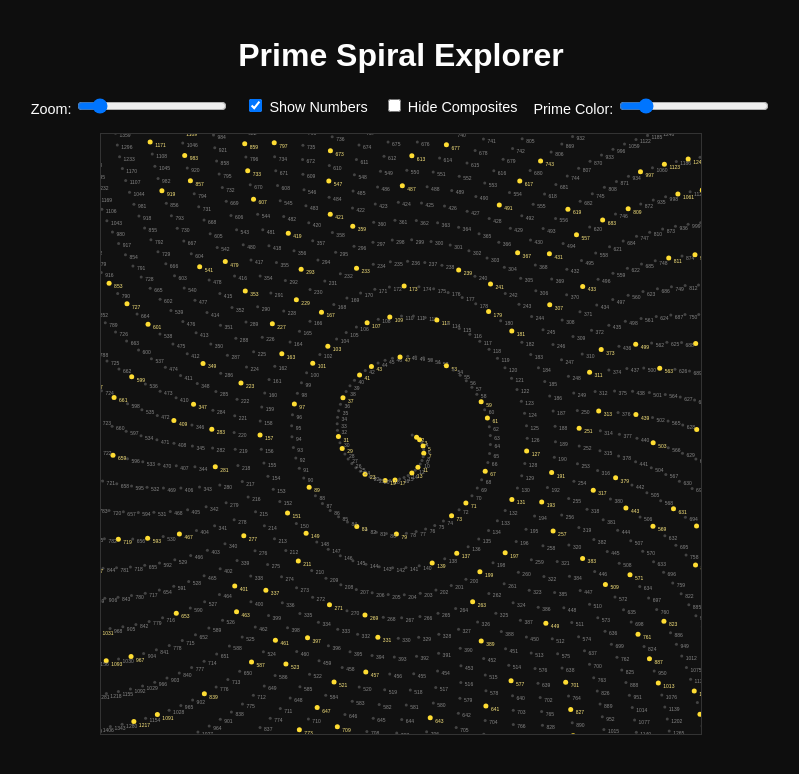
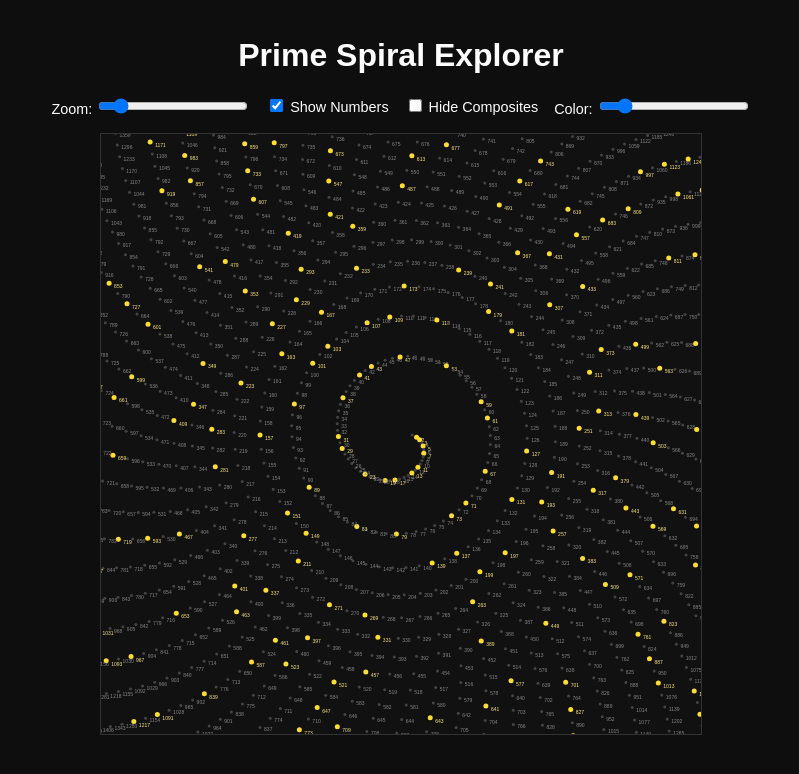
Before and after one commit to EcoKyle/PrimeSpiralExplorer, a plain HTML site: page index.html in a window 1280 px wide. Shown: the whole page, without its empty margins (239-1038 px from the left). Drawn offline with Linux system fonts and the light colour scheme.

Commit message:
Update index.html

```diff
--- a/index.html
+++ b/index.html
@@ -45,7 +45,7 @@
     <label>Zoom: <input type="range" id="zoom" min="2" max="30" step="1" value="5" /></label>
     <label><input type="checkbox" id="showNumbers" checked /> Show Numbers</label>
     <label><input type="checkbox" id="hideComposites" /> Hide Composites</label>
-    <label>Prime Color:
+    <label> Color:
       <input type="range" id="colorSlider" min="0" max="360" value="50" />
     </label>
   </div>
```
